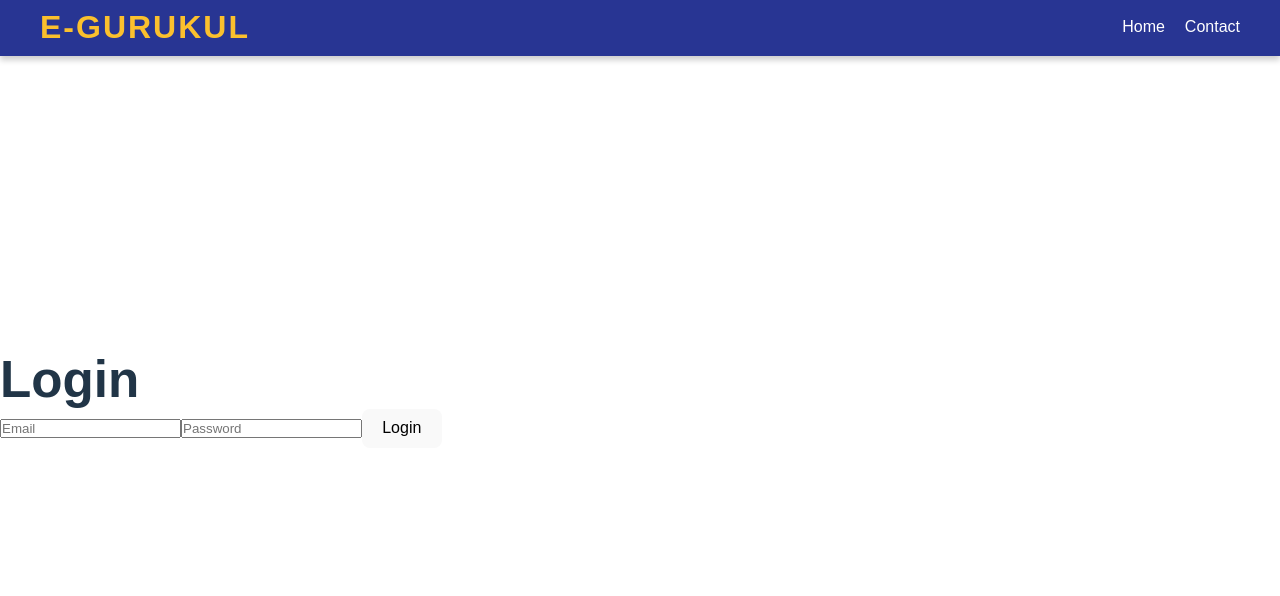
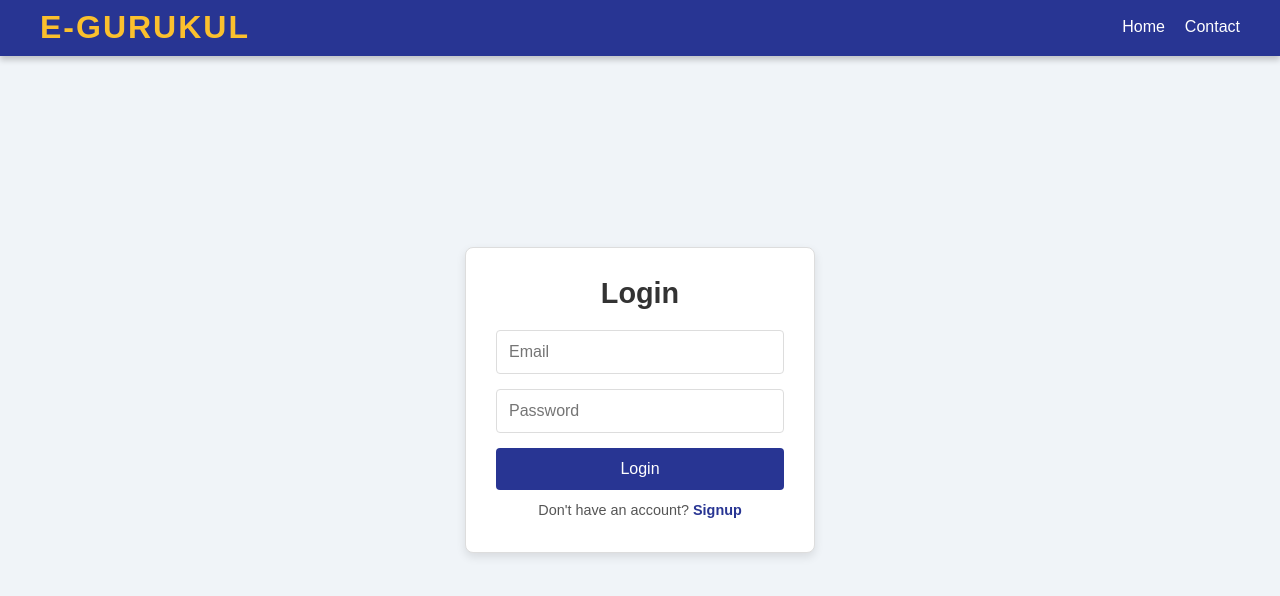
Before and after one commit to AnushkaPhogat16/E-GurukulPlatform, a React (Vite) app in the folder frontend/: page /login in a window 1280 px wide. Shown: the top 596 px of the page. Built offline with nearby package versions, Linux system fonts and the light colour scheme.

Commit message:
Add login styling

```diff
--- a/frontend/src/pages/auth/Login.jsx
+++ b/frontend/src/pages/auth/Login.jsx
@@ -1,8 +1,6 @@
-// frontend/src/pages/auth/Login.jsx
 import React, { useState } from "react";
 import { useNavigate } from "react-router-dom";
 import "./auth.css";
-
 
 const Login = () => {
   const [email, setEmail] = useState("");
@@ -21,7 +19,7 @@ const Login = () => {
       const data = await res.json();
       if (res.ok) {
         localStorage.setItem("token", data.token);
-        localStorage.setItem("role", data.role); // Save role for navigation
+        localStorage.setItem("role", data.role);
         alert(data.message);
         navigate("/");
       } else {
@@ -33,9 +31,9 @@ const Login = () => {
   };
 
   return (
-    <div>
-      <h1>Login</h1>
-      <form onSubmit={handleSubmit}>
+    <div className="auth-container">
+      <form className="auth-form" onSubmit={handleSubmit}>
+        <h1>Login</h1>
         <input
           type="email"
           placeholder="Email"
@@ -51,6 +49,9 @@ const Login = () => {
           required
         />
         <button type="submit">Login</button>
+        <p>
+          Don't have an account? <a href="/signup">Signup</a>
+        </p>
       </form>
     </div>
   );
--- a/frontend/src/pages/auth/Signup.jsx
+++ b/frontend/src/pages/auth/Signup.jsx
@@ -1,4 +1,3 @@
-// frontend/src/pages/auth/Signup.jsx
 import React, { useState } from "react";
 import "./auth.css";
 
@@ -28,9 +27,9 @@ const Signup = () => {
   };
 
   return (
-    <div>
-      <h1>Signup</h1>
-      <form onSubmit={handleSubmit}>
+    <div className="auth-container">
+      <form className="auth-form" onSubmit={handleSubmit}>
+        <h1>Signup</h1>
         <input
           type="text"
           placeholder="Name"
@@ -53,6 +52,9 @@ const Signup = () => {
           required
         />
         <button type="submit">Signup</button>
+        <p>
+          Already have an account? <a href="/login">Login</a>
+        </p>
       </form>
     </div>
   );
--- a/frontend/src/pages/auth/auth.css
+++ b/frontend/src/pages/auth/auth.css
@@ -1,5 +1,8 @@
 /* auth.css */
 /* Reset browser default margin and padding */
+
+
+
 * {
   margin: 0;
   padding: 0;
@@ -105,3 +108,23 @@ body {
 .otp-form button:hover {
   background-color: #283593;
 }
+.auth-container {
+  display: flex;
+  flex-direction: column;
+  align-items: center;
+  justify-content: center;
+  height: 100vh;
+  width: 100vw; /* Ensure it takes the full width of the viewport */
+  padding: 20px;
+  background-color: #f0f4f8;
+}
+
+.auth-form {
+  background: #fff;
+  border: 1px solid #ddd;
+  border-radius: 8px;
+  padding: 30px;
+  width: 100%; /* Make it responsive */
+  max-width: 350px; /* Limit the width */
+  box-shadow: 0 4px 10px rgba(0, 0, 0, 0.1);
+}
```
